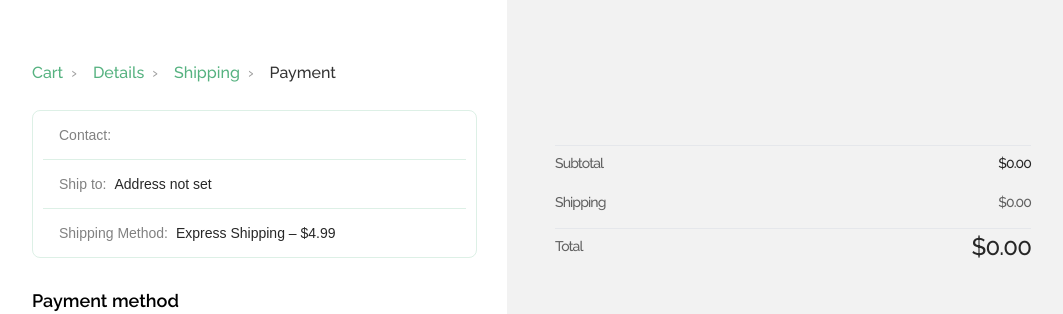
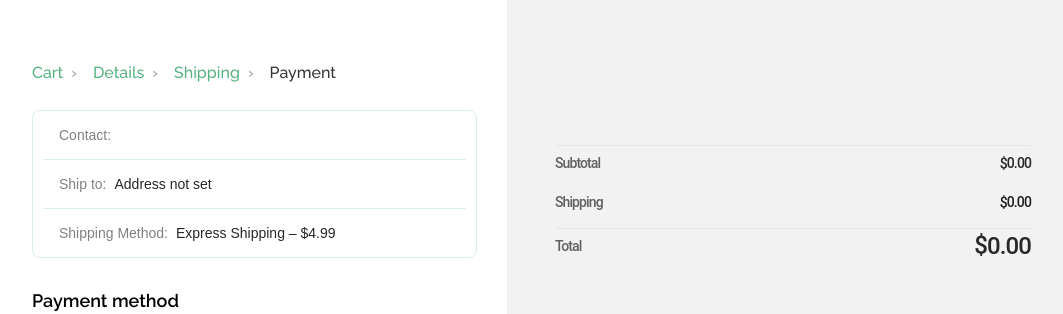
Before and after one commit to Mosacd/E-commerce, a React (Create React App) app: page /checkout/payment in a window 1280 px wide. Shown: the top 314 px of the page, without its empty margins (133-1196 px from the left). Built offline with nearby package versions, Linux system fonts and the light colour scheme.

Commit message:
another minor change

```diff
--- a/src/components/CheckoutPage/CartSummary/CartSummary.jsx
+++ b/src/components/CheckoutPage/CartSummary/CartSummary.jsx
@@ -15,7 +15,7 @@ const CartSummary = ({ currentStep }) => {
   const total = subtotal + shippingCost;
 
 
-  const showFreeShipping = currentStep === 'payment';
+  // const showFreeShipping = currentStep === 'payment';
 
   return (
      <div className={styles.summaryCard}>
@@ -52,7 +52,7 @@ const CartSummary = ({ currentStep }) => {
         </div>
        <div className={styles.row}>
           <span>Shipping</span>
-          <span>
+          <span className={currentStep !== 'details' && styles.shipping}>
             {currentStep === 'details'
               ? 'Calculated at next step'
               : shippingMethod === 'standard'
--- a/src/components/CheckoutPage/CartSummary/CartSummary.module.css
+++ b/src/components/CheckoutPage/CartSummary/CartSummary.module.css
@@ -71,7 +71,7 @@
   border-top: 1px solid #e5e7eb;
   padding-top: 5px;
   margin-top: 20px;
-  /* font-family: Roboto; */
+font-family: Roboto;
 font-weight: 500;
 font-size: 14px;
 line-height: 25.6px;
@@ -79,6 +79,10 @@ letter-spacing: -0.9px;
 /* vertical-align: bottom; */
 color: #616161;
 
+}
+
+.shipping{
+  color: #1D1F22;
 }
 
 .row {
```
